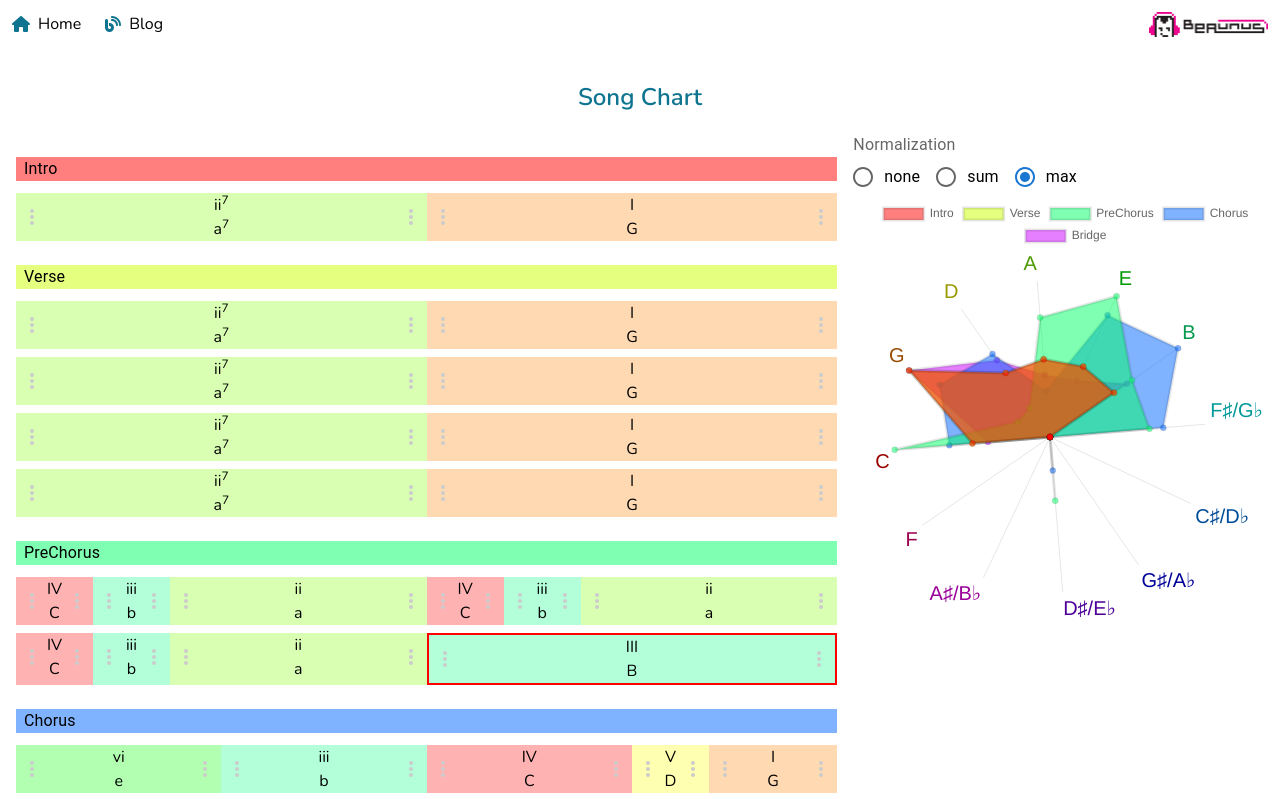
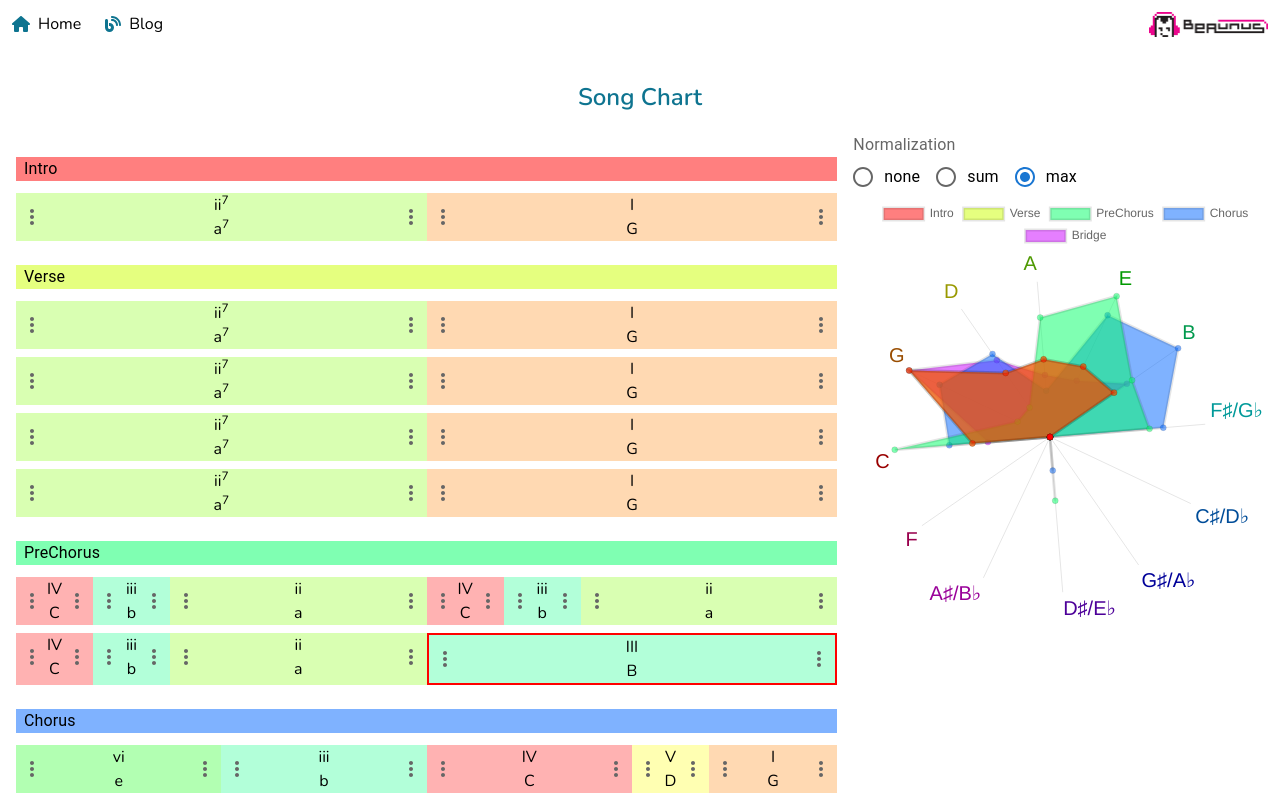
Before and after one commit to beaunus/beaunus.com, a Next.js app: page /blog/song-chart in a window 1280 px wide. Shown: the top 799 px of the page. Built offline with nearby package versions, Linux system fonts and the light colour scheme; no server answers.

Commit message:
feature: improved handle color

```diff
--- a/pages/blog/song-chart.tsx
+++ b/pages/blog/song-chart.tsx
@@ -225,12 +225,12 @@ const ChordChip: FC<{
 			direction="row"
 			justifyContent="space-between"
 		>
-			<MoreVert htmlColor="#ccc" />
+			<MoreVert htmlColor="#666" />
 			<Stack alignItems="center" direction="column">
 				<div>{CHORD_QUALITY_BY_NAME[qualityName].decorate(chordFunction)}</div>
 				<div>{CHORD_QUALITY_BY_NAME[qualityName].decorate(root)}</div>
 			</Stack>
-			<MoreVert htmlColor="#ccc" />
+			<MoreVert htmlColor="#666" />
 		</Stack>
 	</div>
 );
```
